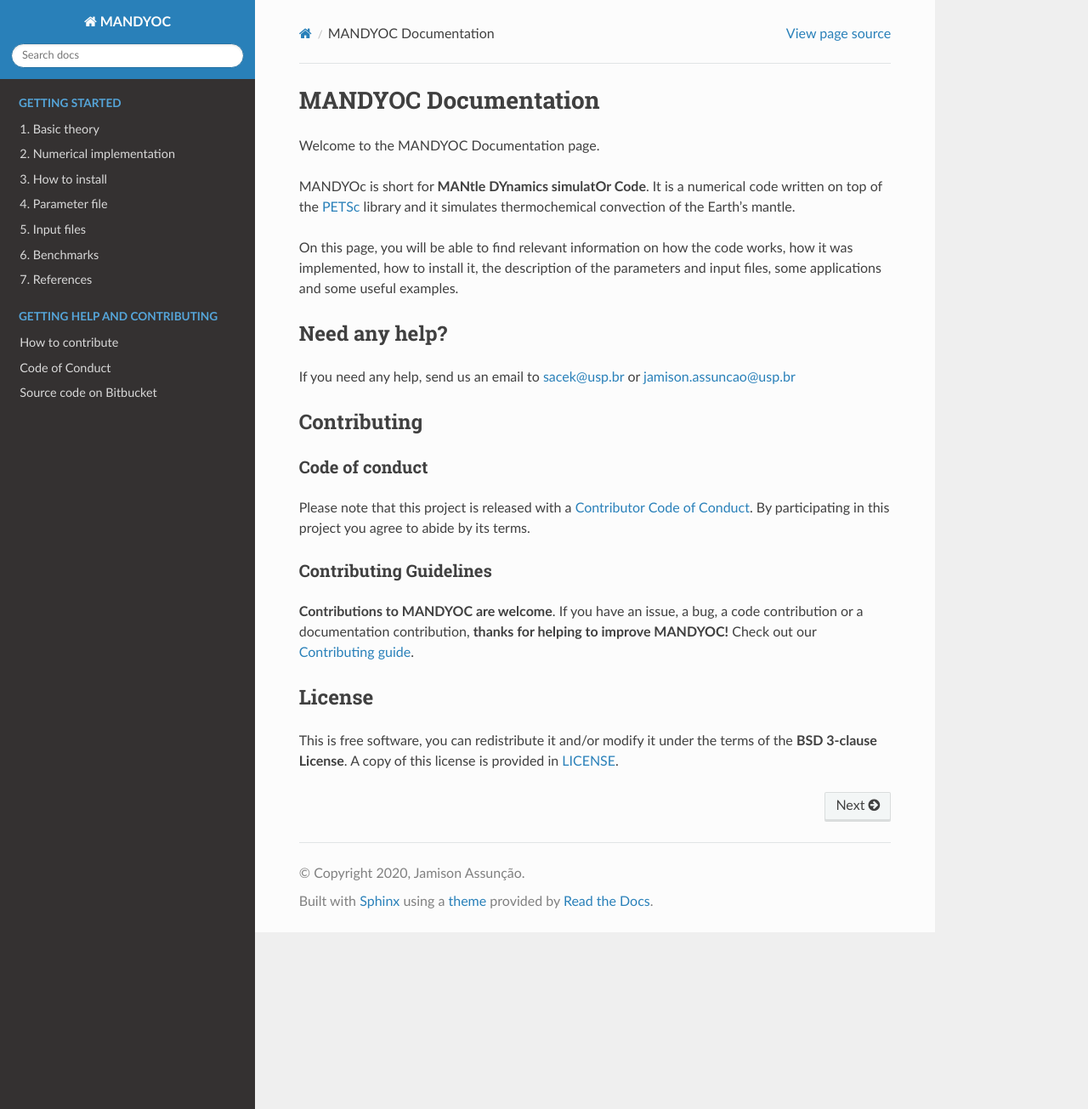
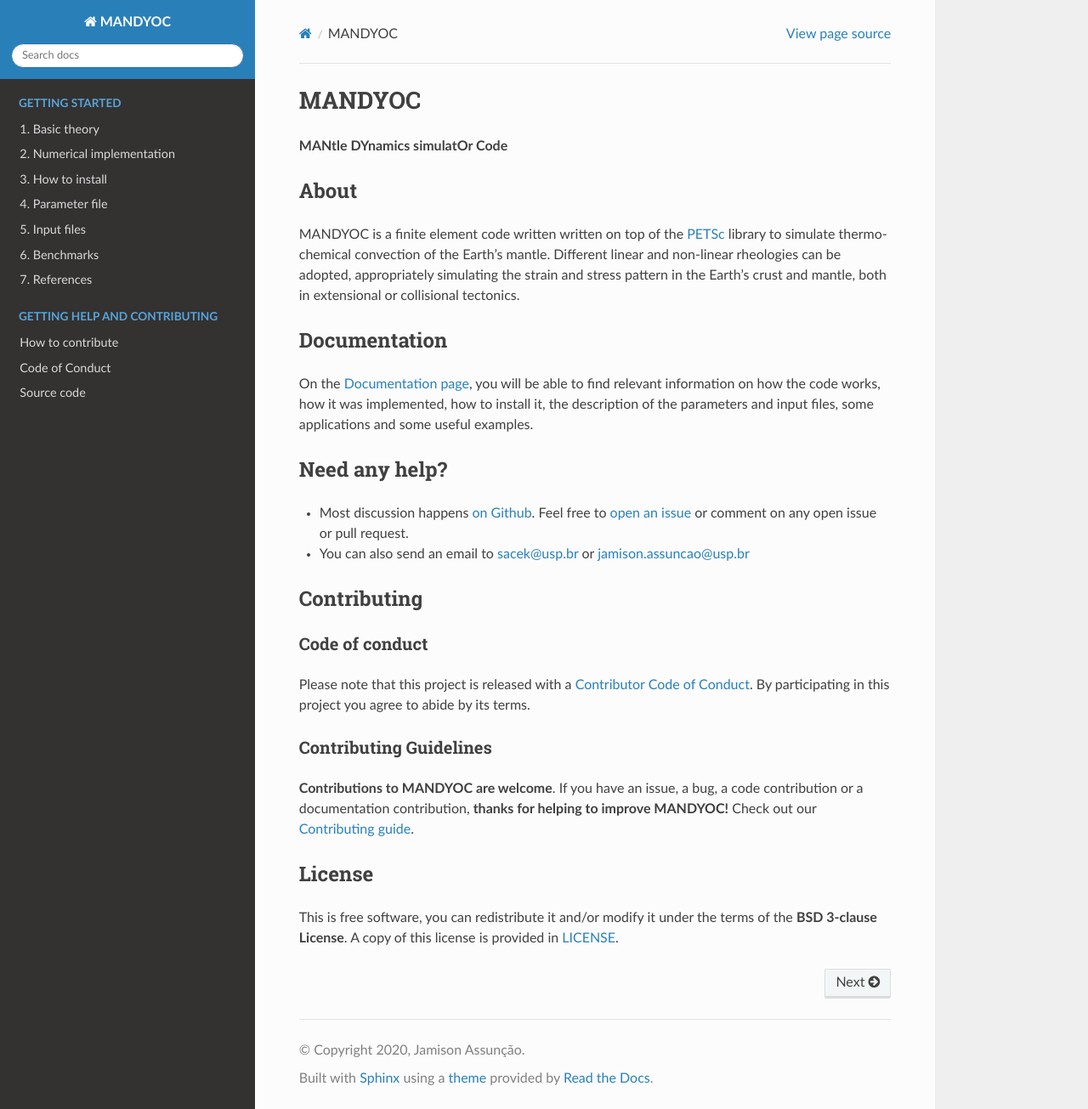
Before and after one commit to ggciag/mandyoc, a Sphinx documentation site: the page built from docs/index.rst, in a window 1280 px wide and 1305 px high. Shown: the whole window at 85% size. Built offline with Sphinx 7.4.7 and the Read the Docs theme 2.0.0, drawn with Linux system fonts in a browser that asks for light colours.

Commit message:
Improve the readme and the index files
- All the text was moved from the index to the readme file.
- Add an About section in the readme.
- Fix all the links.

```diff
--- a/docs/files/readme.rst
+++ b/docs/files/readme.rst
@@ -1,33 +1,50 @@
+MANDYOC
+=========
+**MANtle DYnamics simulatOr Code**
 
+About
+-----------
+MANDYOC is a finite element code written written on top of the `PETSc`_ library  to simulate thermo-chemical convection of the Earth's mantle.
+Different linear and non-linear rheologies can be adopted, appropriately simulating the strain and stress pattern in the Earth's crust and mantle, both in extensional or collisional tectonics.
+
+Documentation
+----------------------------
+
+On the `Documentation page <https://github.com/ggciag/mandyoc>`__, you will be able to find relevant information on how the code  works, how it was implemented, how to install it, the description of the parameters and input files, some applications and some useful examples.
 
 Need any help?
---------------
+------------------------
 
-If you need any help, send us an email to sacek@usp.br or jamison.assuncao@usp.br
+* Most discussion happens `on Github <https://github.com/ggciag/mandyoc>`__.
+  Feel free to `open an issue
+  <https://github.com/ggciag/mandyoc/issues/new>`__ or comment  on any open issue or pull request.
+
+*  You can also send an email to sacek@usp.br or jamison.assuncao@usp.br
 
 Contributing
-------------
+---------------------
 
 Code of conduct
-+++++++++++++++
++++++++++++++++++
 
 Please note that this project is released with a `Contributor Code of
-Conduct <https://bitbucket.org/victorsacek/mandyoc/src/master/CODE_OF_CONDUCT.md>`__.
+Conduct <https://github.com/ggciag/mandyoc/blob/main/CODE_OF_CONDUCT.md>`__.
 By participating in this project you agree to abide by its terms.
 
 Contributing Guidelines
-+++++++++++++++++++++++
+++++++++++++++++++++++++
 
-**Contributions to MANDYOC are welcome**. If you have an issue, a bug, a code
-contribution or a documentation contribution, **thanks for helping to improve
-MANDYOC!**
+**Contributions to MANDYOC are welcome**.
+If you have an issue, a bug, a code contribution or a documentation contribution, **thanks for helping to improve MANDYOC!**
 Check out our `Contributing guide
-<https://bitbucket.org/victorsacek/mandyoc/src/master/CONTRIBUTING.md>`__.
+<https://github.com/ggciag/mandyoc/blob/main/CONTRIBUTING.md>`__.
 
 
 License
--------
+-----------
 
 This is free software, you can redistribute it and/or modify it under the terms
 of the **BSD 3-clause License**. A copy of this license is provided in
-`LICENSE <https://bitbucket.org/victorsacek/mandyoc/src/master/LICENSE>`__.
+`LICENSE <https://github.com/ggciag/mandyoc/blob/main/LICENSE>`__.
+
+.. _PETSc: https://www.mcs.anl.gov/petsc/
--- a/docs/index.rst
+++ b/docs/index.rst
@@ -3,18 +3,6 @@
    You can adapt this file completely to your liking, but it should at least
    contain the root `toctree` directive.
 
-MANDYOC Documentation
-=====================
-
-Welcome to the MANDYOC Documentation page.
-
-MANDYOc is short for **MANtle DYnamics simulatOr Code**. It is a numerical code
-written on top of the `PETSc`_ library and it simulates thermochemical
-convection of the Earth's mantle.
-
-On this page, you will be able to find relevant information on how the code
-works, how it was implemented, how to install it, the description of the
-parameters and input files, some applications and some useful examples.
 
 .. include:: files/readme.rst
 
@@ -38,9 +26,6 @@ parameters and input files, some applications and some useful examples.
     :maxdepth: 2
     :caption: Getting help and contributing
 
-    How to contribute <https://bitbucket.org/victorsacek/mandyoc/src/master/CONTRIBUTING.md>
-    Code of Conduct <https://bitbucket.org/victorsacek/mandyoc/src/master/CODE_OF_CONDUCT.md>
-    Source code on Bitbucket <https://bitbucket.org/victorsacek/mandyoc/src/master>
-
-
-.. _PETSc: https://www.mcs.anl.gov/petsc/
+    How to contribute <https://github.com/ggciag/mandyoc/blob/main/CONTRIBUTING.md>
+    Code of Conduct <https://github.com/ggciag/mandyoc/blob/main/CODE_OF_CONDUCT.md>
+    Source code <https://github.com/ggciag/mandyoc>
```
